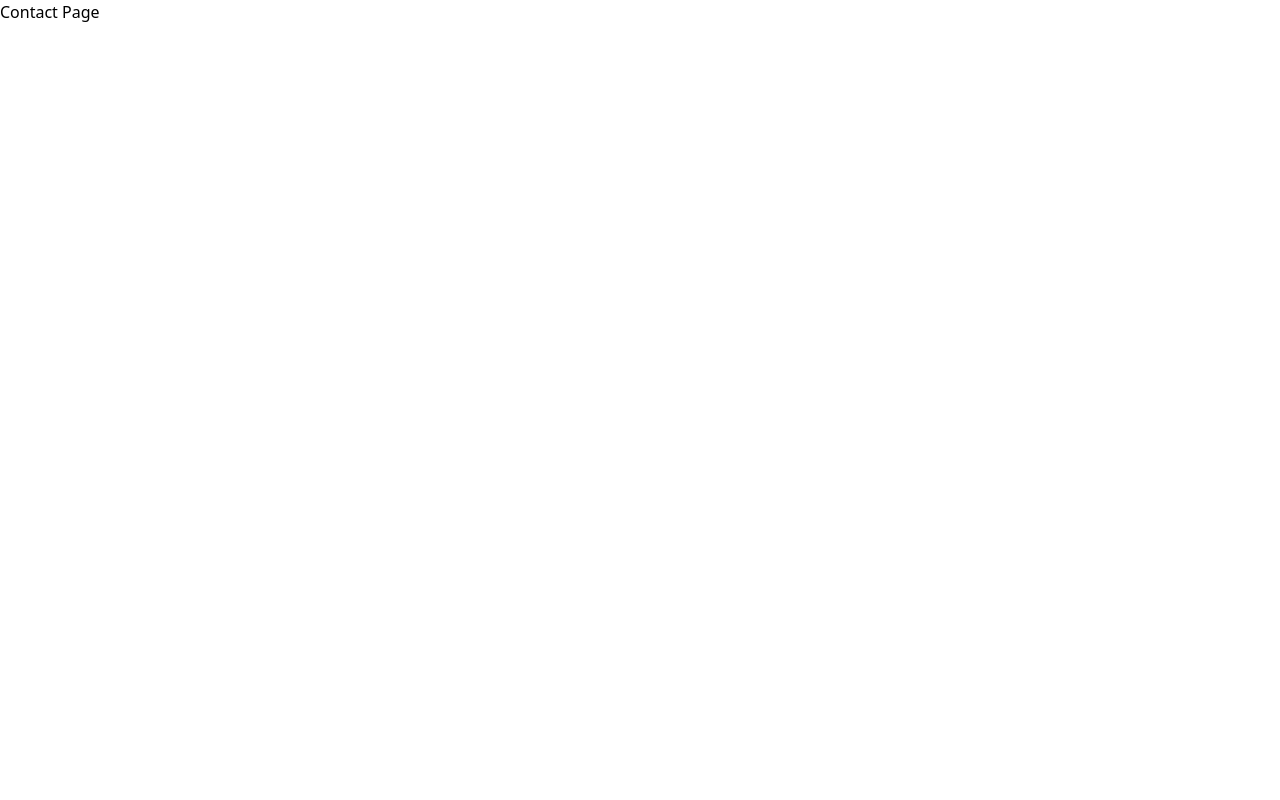
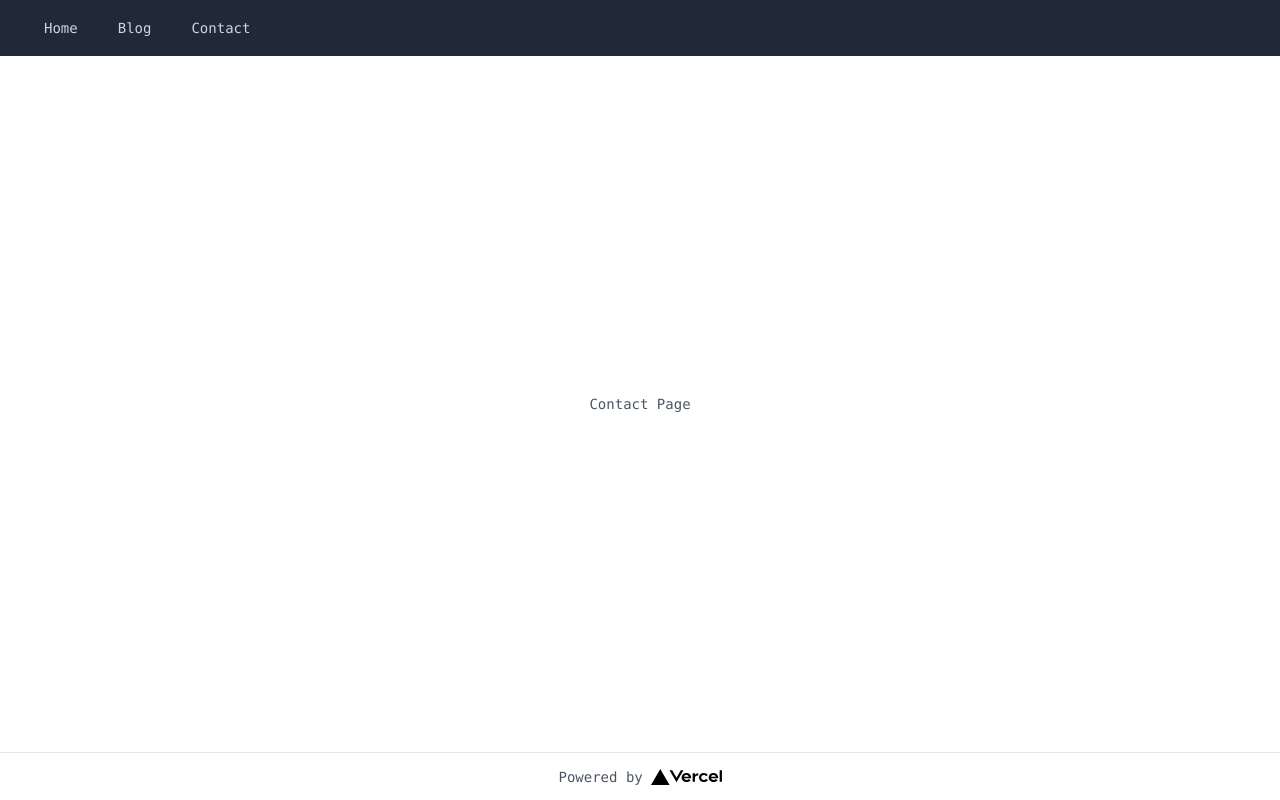
Before and after one commit to billiejoenahema/nextjs_hp, a Next.js app: page /contact-page in a window 1280 px wide. Built offline with nearby package versions, Linux system fonts and the light colour scheme.

Commit message:
create: nav link, add: nav&footer to some pages

```diff
--- a/components/layout.js
+++ b/components/layout.js
@@ -9,14 +9,41 @@ export default function Layout({ children, title = "HP by Nextjs" }) {
             </Head>
             <header>
                 <nav className="bg-gray-800 w-screen">
-                    <div className="flex items-cneter pl-8 h-14">
-
+                    <div className="flex items-center pl-8 h-14">
+                        <div className="flex space-x-4">
+                            <Link href="/">
+                                <a className="text-gray-300 hover:bg-gray-700 px-3 py-2 rounded">
+                                    Home
+                                </a>
+                            </Link>
+                            <Link href="/blog-page">
+                                <a className="text-gray-300 hover:bg-gray-700 px-3 py-2 rounded">
+                                    Blog
+                                </a>
+                            </Link>
+                            <Link href="/contact-page">
+                                <a className="text-gray-300 hover:bg-gray-700 px-3 py-2 rounded">
+                                    Contact
+                                </a>
+                            </Link>
+                        </div>
                     </div>
                 </nav>
             </header>
             <main className="flex flex-1 justify-center items-center flex-col w-screen">
                 {children}
             </main>
+            <footer className="w-full h-12 flex justify-center items-center border-t">
+                <a
+                    className="flex items-center"
+                    href="https://vercel.com?utm_source=create-next-app&utm_medium=default-template&utm_campaign=create-next-app"
+                    target="_blank"
+                    rel="noopener noreferrer"
+                >
+                    Powered by{' '}
+                    <img src="/vercel.svg" alt="Vercel Logo" className="h-4 ml-2" />
+                </a>
+            </footer>
         </div>
     )
 }
--- a/pages/blog-page.js
+++ b/pages/blog-page.js
@@ -1,8 +1,10 @@
+import Layout from '../components/Layout'
+
 const Blog = () => {
     return (
-        <div>
+        <Layout title="Blog">
             Blog Page
-        </div>
+        </Layout>
     )
 }
 
--- a/pages/contact-page.js
+++ b/pages/contact-page.js
@@ -1,8 +1,10 @@
+import Layout from '../components/Layout'
+
 const Contact = () => {
     return (
-        <div>
+        <Layout title="Contact">
             Contact Page
-        </div>
+        </Layout>
     )
 }
 
```
Also changed, not shown: pages/index.js (+0 -11 lines).
